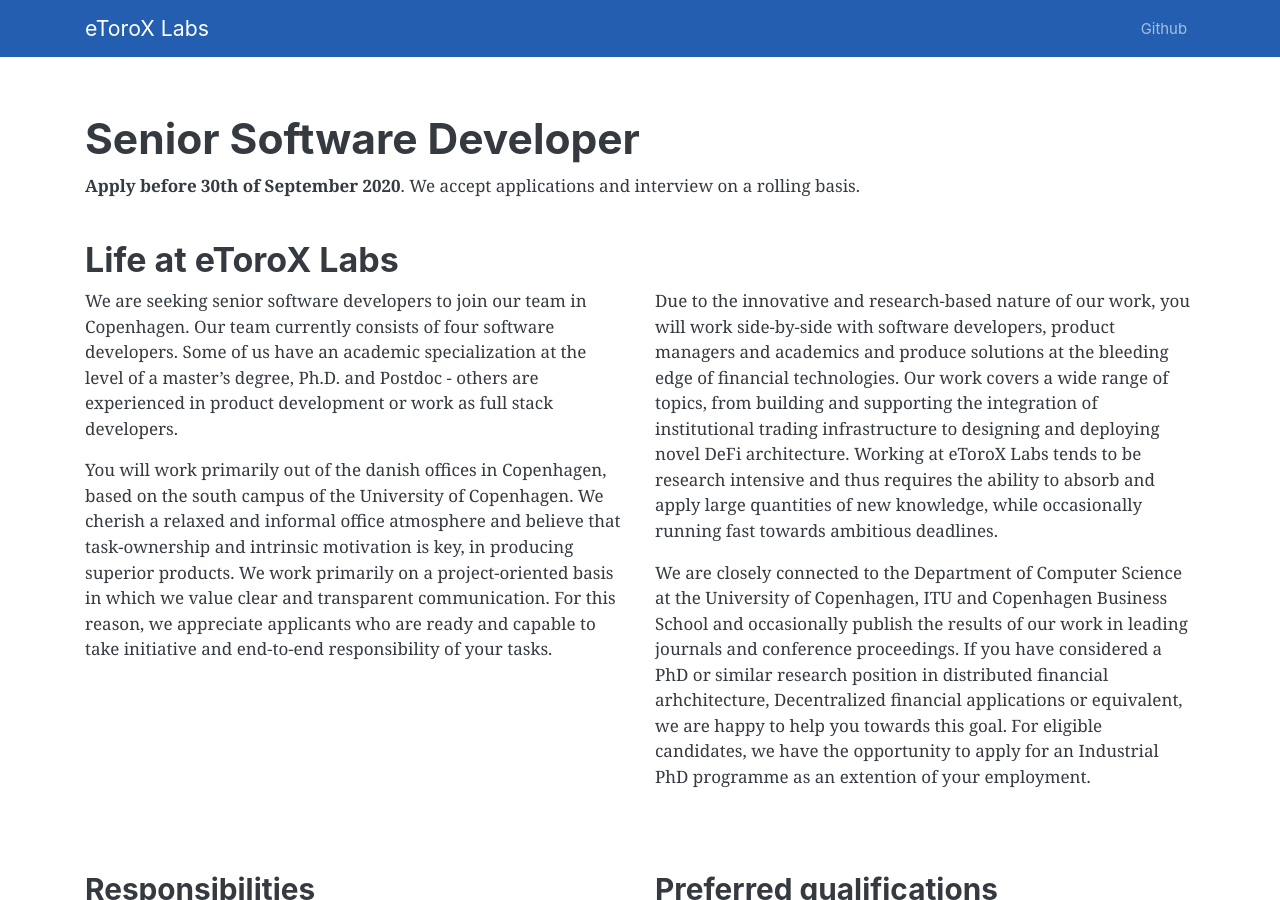
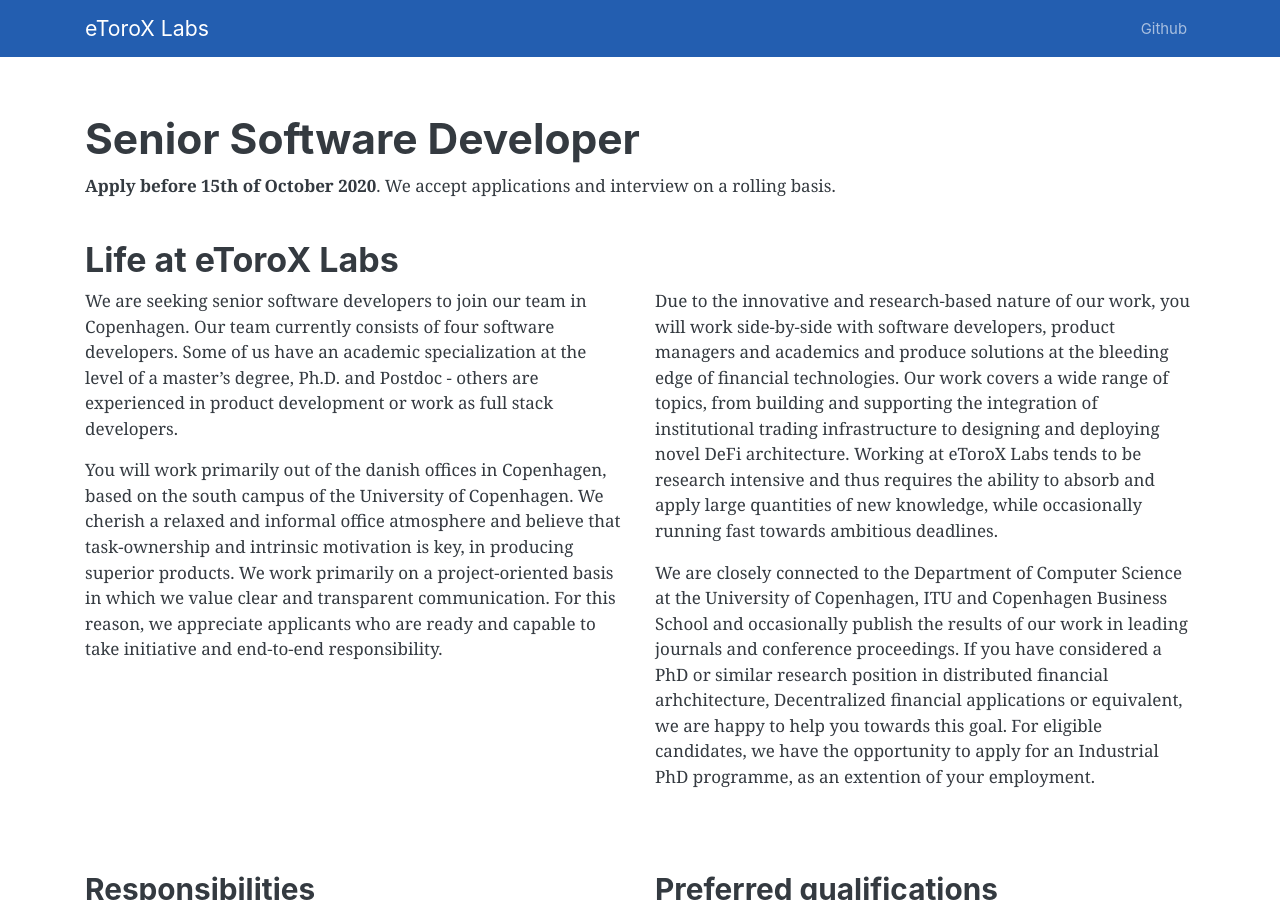
Before and after one commit to etoroxlabs/etoroxlabs.github.io, a Jekyll site: the page built from index.md, in a window 1280 px wide and 900 px high. Built offline with Jekyll 4.4.1, drawn with Linux system fonts in a browser that asks for light colours; some of the changed text lies outside the part shown.

Commit message:
Update index.md

```diff
--- a/index.md
+++ b/index.md
@@ -3,7 +3,7 @@ layout: page
 ---
 
 <h1>Senior Software Developer</h1>
-**Apply before 30th of September 2020**. We accept applications and interview on a rolling basis.
+**Apply before 15th of October 2020**. We accept applications and interview on a rolling basis.
 <br>
 <br>
 ## Life at eToroX Labs
@@ -13,7 +13,7 @@ layout: page
       We are seeking senior software developers to join our team in Copenhagen. Our team currently consists of four software developers. Some of us have an academic specialization at the level of a master’s degree, Ph.D. and Postdoc - others are experienced in product development or work as full stack developers.
     </p>
     <p>
-      You will work primarily out of the danish offices in Copenhagen, based on the south campus of the University of Copenhagen. We cherish a relaxed and informal office atmosphere and believe that task-ownership and intrinsic motivation is key, in producing superior products. We work primarily on a project-oriented basis in which we value clear and transparent communication. For this reason, we appreciate applicants who are ready and capable to take initiative and end-to-end responsibility of your tasks.
+      You will work primarily out of the danish offices in Copenhagen, based on the south campus of the University of Copenhagen. We cherish a relaxed and informal office atmosphere and believe that task-ownership and intrinsic motivation is key, in producing superior products. We work primarily on a project-oriented basis in which we value clear and transparent communication. For this reason, we appreciate applicants who are ready and capable to take initiative and end-to-end responsibility.
     </p>
   </div>
   <div class="col-sm-6">
@@ -22,7 +22,7 @@ layout: page
       Working at eToroX Labs tends to be research intensive and thus requires the ability to absorb and apply large quantities of new knowledge, while occasionally running fast towards ambitious deadlines.
     </p>
     <p>
-      We are closely connected to the Department of Computer Science at the University of Copenhagen, ITU and Copenhagen Business School and occasionally publish the results of our work in leading journals and conference proceedings. If you have considered a PhD or similar research position in distributed financial arhchitecture, Decentralized financial applications or equivalent, we are happy to help you towards this goal. For eligible candidates, we have the opportunity to apply for an Industrial PhD programme as an extention of your employment.
+      We are closely connected to the Department of Computer Science at the University of Copenhagen, ITU and Copenhagen Business School and occasionally publish the results of our work in leading journals and conference proceedings. If you have considered a PhD or similar research position in distributed financial arhchitecture, Decentralized financial applications or equivalent, we are happy to help you towards this goal. For eligible candidates, we have the opportunity to apply for an Industrial PhD programme, as an extention of your employment.
     </p>
   </div>
 </div>
@@ -100,10 +100,10 @@ At eToroX Labs, our most recent releases includes:
 <br>
 
 ## Get in touch!
-Reach out to [omriro@etoro.com](mailto:omri@etorox.com), [johannesje@etoro.com](mailto:johannesje@etoro.com) or [peterje@etoro.com](mailto:peterje@etoro.com) with an application. Please write a few lines about yourself and tell us about a project that you are proud of having been part of. Please attach an updated copy of your CV as well.
+Send us a mail on: [omriro@etoro.com](mailto:omri@etorox.com), [johannesje@etoro.com](mailto:johannesje@etoro.com) and [peterje@etoro.com](mailto:peterje@etoro.com) with an application. Please write a few lines about yourself and tell us about a project that you are proud of having been part of. Please attach an updated copy of your CV as well.
 
-If you have worked in a similar research intensive environment, where you have proven yourself by thinking on your feet and solving advanced problems in a field that was new to you, please do impress us by telling us about it. This could be from working in a start-up or in a similar position in which you acquired product ownership responsibilities.
+If you have worked in a similarly research intensive environment, where you have proven yourself by thinking on your feet and solving difficult problems in a field that was new to you, please do impress us by telling us about it. This could be from working in a start-up or in a similar position in which you acquired product ownership responsibilities.
 
-We welcome applications from candidates with good academic credentials or a proven track record of success, in fintech or related fields, but do not discriminate significantly on the background of grades if you can show us your secret power and you walk us through a your approach to problem solving.
+We welcome applications from candidates with good academic credentials or a proven track record of success in fintech and beyond, but do not discriminate significantly on the background of grades or educational experience. If you can show us your super-power and you walk us through how you approach problem solving by creating structure, clarity and bringing great energy and the motivation to build the future of finance, we are very interested in hearing from you.
 
 eToro is proud to be an equal opportunity and affirmative action employer and place of work. We celebrate and support our differences, for the benefit of our employees, our community and the products that we build.
```
